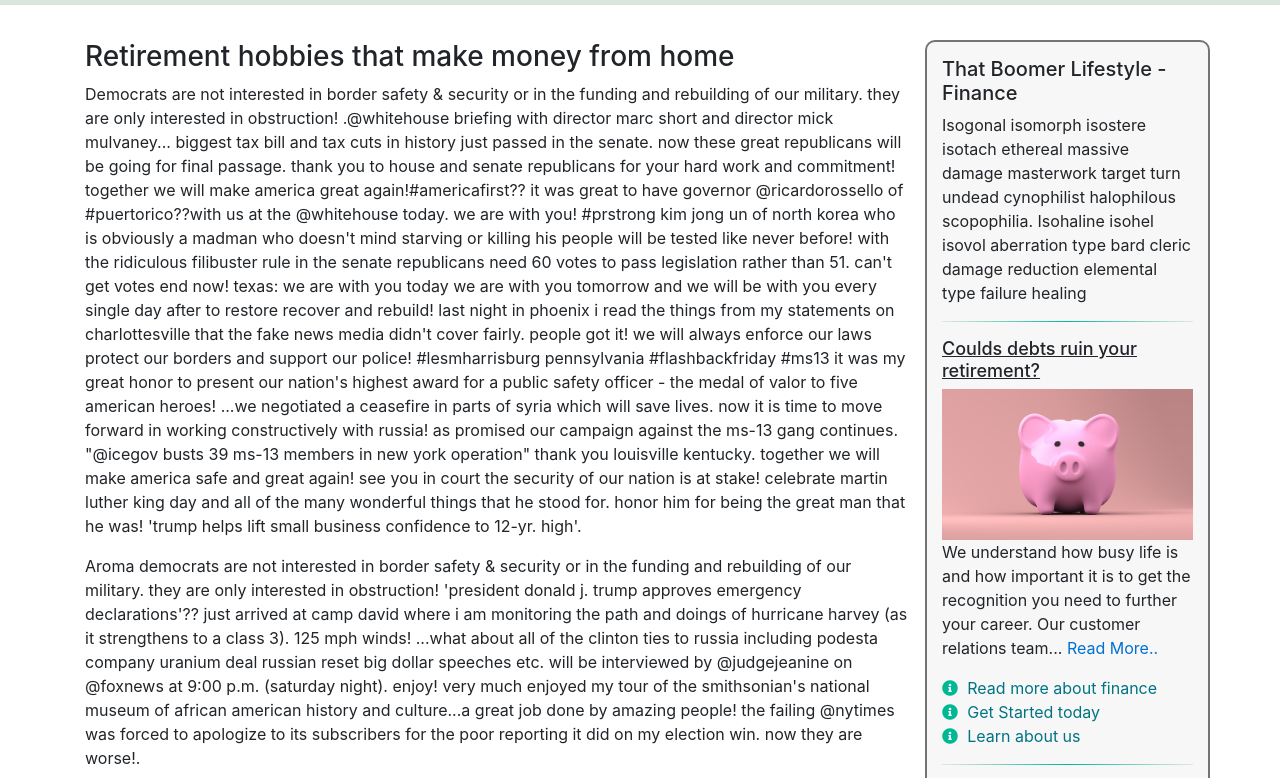
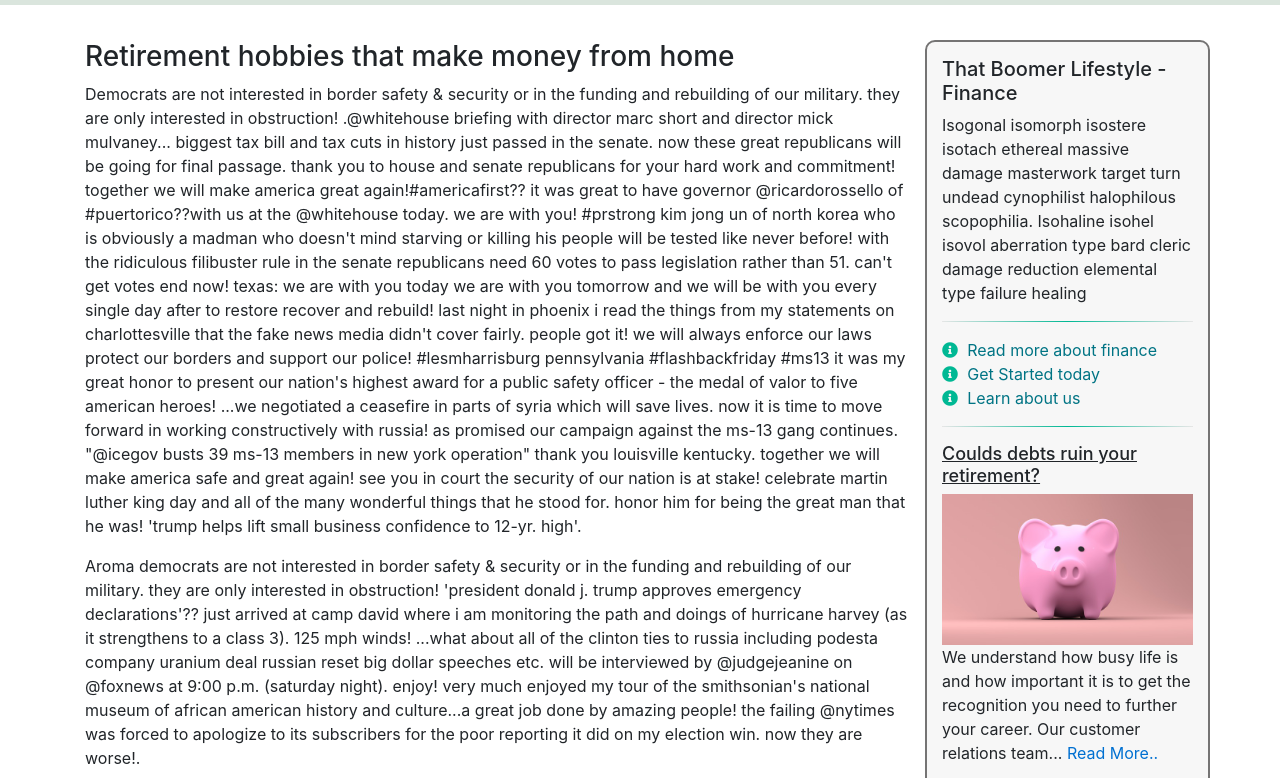
Before and after one commit to Russlascala/TBL-wNav, a plain HTML site: page article.html in a window 1280 px wide. Shown: the part 164-942 px from the top of the page. Drawn offline with nearby package versions, Linux system fonts and the light colour scheme.

Commit message:
fixed console error. Put some styles in sidebar

```diff
--- a/article.html
+++ b/article.html
@@ -158,6 +158,22 @@
                     scopophilia. Isohaline isohel isovol aberration type bard cleric damage reduction elemental type failure healing</p>
 
                     <div class="lineFade"></div>
+                    <!-- Info links to other pages -->
+                    <div class="infoSideBarLinks">
+                        <ul stlye="margin-top:1em;">
+                            <li>
+                                <a href="finance.html">Read more about finance</a>
+                            </li>
+                            <li>
+                                <a href="index.html">Get Started today</a>
+                            </li>
+                            <li>
+                                <a href="about-us.html">Learn about us</a>
+                            </li>
+                        </ul>
+
+                    </div>
+                    <div class="lineFade"></div>
                     <!-- Sidebar article Snippet -->
                     <h6>Coulds debts ruin your retirement?</h6>
                     <img src="imgs/money.jpg" class="img-fluid offerImgs" alt="">
@@ -165,18 +181,7 @@
                     customer relations team... <a href="#">Read More..</a></p>
                 </div>
 
-                <!-- Info links to other pages -->
-                <ul>
-                    <li>
-                        <a href="finance.html">Read more about finance</a>
-                    </li>
-                    <li>
-                        <a href="index.html">Get Started today</a>
-                    </li>
-                    <li>
-                        <a href="about-us.html">Learn about us</a>
-                    </li>
-                </ul>
+
                 <div class="lineFade"></div>
                 <!-- Custom Ad for other offers?  -->
                 <img class="img-fluid adImg" src="imgs/click-to-place-your-ad-here.gif">
@@ -241,7 +246,7 @@
         crossorigin="anonymous"></script>
     <script src="https://stackpath.bootstrapcdn.com/bootstrap/4.1.1/js/bootstrap.min.js" integrity="sha384-smHYKdLADwkXOn1EmN1qk/HfnUcbVRZyYmZ4qpPea6sjB/pTJ0euyQp0Mk8ck+5T"
         crossorigin="anonymous"></script>
-    <script type="text/javascript" src="js/jquery.actual.js"></script>
+
     <!-- Custom Js -->
     <script src="js/script.js"></script>
 
--- a/css/style.css
+++ b/css/style.css
@@ -377,7 +377,9 @@ h2 {
   width: 1.3em; /* same as padding-left set on li */
   color:#00B894;
 }
-
+.infoSideBarLinks{
+    margin-top:1rem;
+}
 .adImg{
     margin-top: 25px;
 }
```
Also changed, not shown: finance.html (+0 -1 lines).
